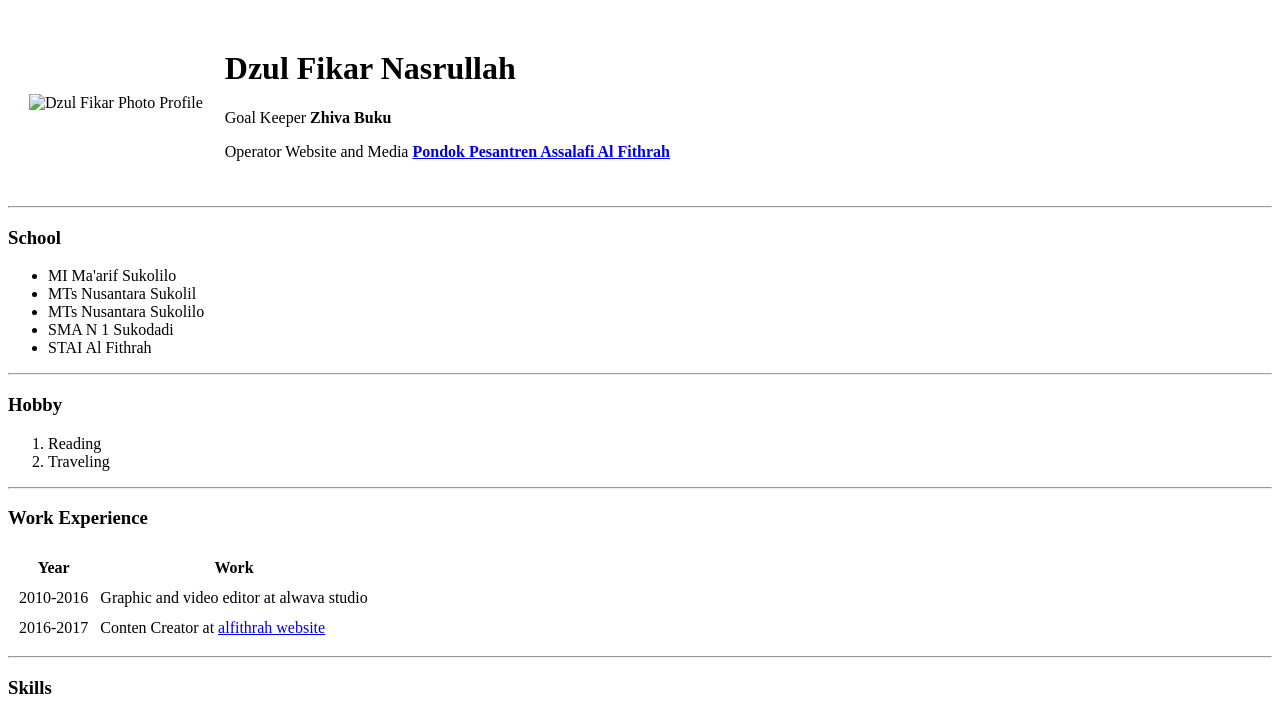
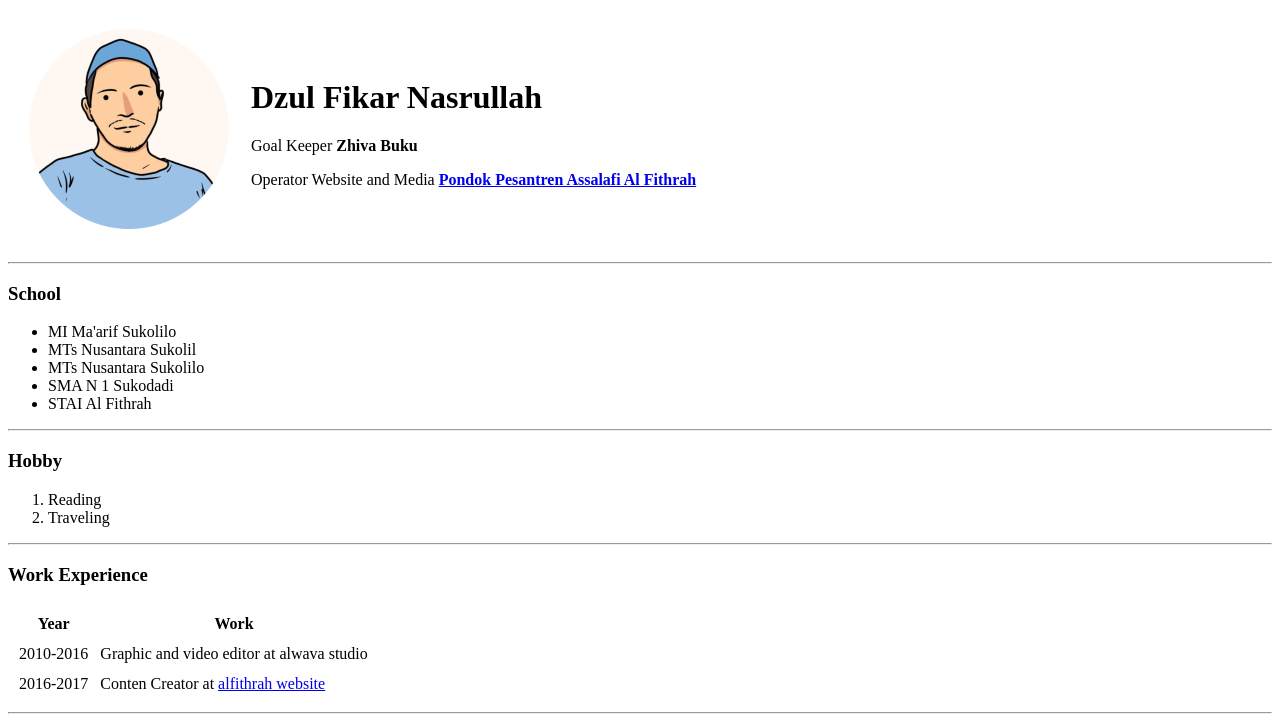
Before and after one commit to dzulnash/cv, a plain HTML site: page index.html in a window 1280 px wide. Shown: the top 715 px of the page. Drawn offline with Linux system fonts and the light colour scheme.

Commit message:
Update index.html

```diff
--- a/index.html
+++ b/index.html
@@ -7,7 +7,7 @@
 <body>
     <table cellspacing="20px">
         <tr>
-            <td><img src="image/dzulfikar.png" alt="Dzul Fikar Photo Profile"
+            <td><img src="dzulfikar.png" alt="Dzul Fikar Photo Profile"
                 sizes="(max-width: 200px) 100px, 50vw"></td>
             <td><h1>Dzul Fikar Nasrullah</h1>
                 <p>Goal Keeper <strong>Zhiva Buku</strong></p>
```
